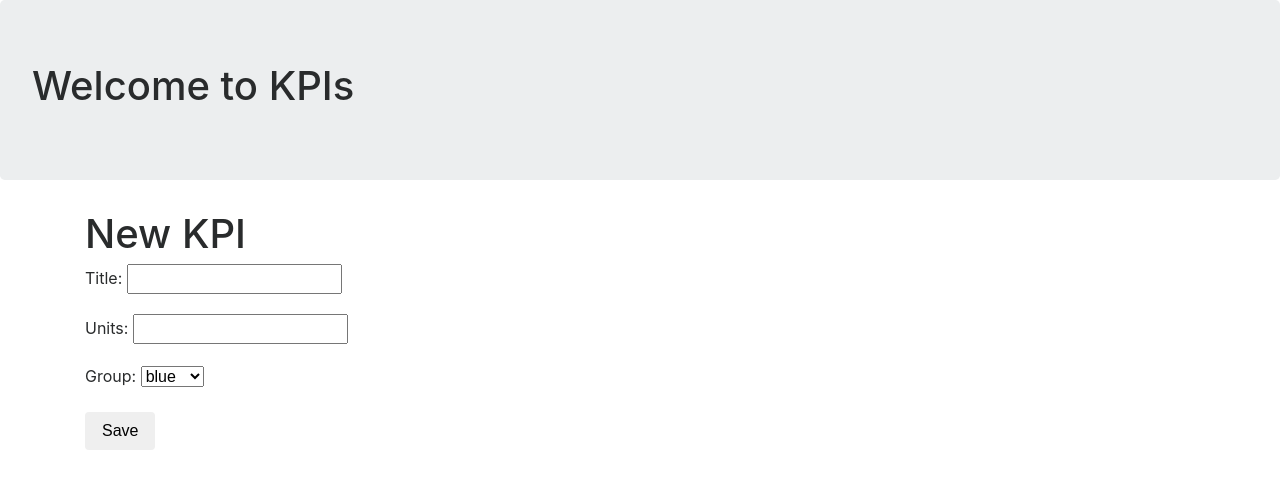
After one commit to timvan/kpisite, a Django app: page /kpis/kpi_new in a window 1280 px wide. The commit adds this page. Shown: the top 489 px of the page. Run offline with Django 3.2, Linux system fonts and the light colour scheme; a user stored in the database is signed in; some libraries are stand-ins or nearby versions.

Commit message:
added kpi_new form

```diff
--- /dev/null
+++ b/kpis/forms.py
@@ -0,0 +1,9 @@
+from django import forms
+
+from .models import KPI
+
+class NewKpiForm(forms.ModelForm):
+
+	class Meta:
+		model = KPI
+		fields = ('title', 'units', 'group')
--- a/kpis/models.py
+++ b/kpis/models.py
@@ -1,6 +1,7 @@
 from django.db import models
 from django.utils import timezone
 from django.db.models import Sum
+from datetime import date
 
 # Create your models here.
 
@@ -17,6 +18,20 @@ class KPI(models.Model):
 		activity_list = activity.objects.filter(kpi_id = self.id)
 		self.total = activity_list.aggregate(Sum('activity_value'))['activity_value__sum']
 		return self.total
+
+	def get_daily_total(self):
+
+		today = date.today()
+
+		activity_list = activity.objects.filter(kpi_id = self.id)
+
+		activity_list = activity_list.filter(datetime_logged__year=today.year,
+			datetime_logged__month=today.month,
+			datetime_logged__day=today.day)
+
+		self.total = activity_list.aggregate(Sum('activity_value'))['activity_value__sum']
+		return self.total
+
 
 	## Granularity to be designed. I.e group taget/entries per day/week/5days
 	# gran_choices = {
@@ -70,4 +85,4 @@ class KPI(models.Model):
 class activity(models.Model):
 	activity_value = models.IntegerField(default = 1) # possibly default = 1,
 	kpi = models.ForeignKey(KPI, on_delete = models.CASCADE, parent_link = True)
-	date_time = models.DateTimeField(default = timezone.now)
+	datetime_logged = models.DateTimeField(default = timezone.now)
--- a/kpis/templates/kpis/index.html
+++ b/kpis/templates/kpis/index.html
@@ -10,14 +10,14 @@
 	    		<div class="container" style="background-color: {{ kpi.get_group_color }};">
 	    			<div style="color: white">
 						<h1>{{ kpi.title }}</h1>
-						<p>{{ kpi.get_total }} {{ kpi.units }}</p>
+						<p>{{ kpi.get_daily_total }} {{ kpi.units }}</p>
 					</div>
 					<a href="{% url 'log_activity' pk=kpi.pk %}" class="btn btn-default">+</a>
 					<a href="{% url 'detail' pk=kpi.pk %}">View Details</a>
 
 	    		</div>
 	    	</div>
-	    	{% if forloop.counter|divisibleby:3 %}</div><div class="row">{% endif %}
+	    	{% if forloop.counter|divisibleby:3 %}</div><br><div class="row">{% endif %}
 	    	{% if for.loop.last %}</div>{% endif %}
 
 	    {% endfor %}
--- /dev/null
+++ b/kpis/templates/kpis/kpi_new.html
@@ -0,0 +1,12 @@
+{% extends 'kpis/base.html' %}
+
+{% block content %}
+
+<h1>New KPI</h1>
+	<form method="post" class="post-form">{% csrf_token %}
+		{{ form.as_p }}
+		<button type="submit" class="save btn btn-deault">Save</button>
+	</form>
+
+
+{% endblock %}
--- a/kpis/urls.py
+++ b/kpis/urls.py
@@ -6,5 +6,6 @@ urlpatterns = [
 	path('kpis/', views.index, name = 'index'),
 	path('kpis/<int:pk>/log_activity', views.log_activity, name = 'log_activity'),
 	path('kpis/<int:pk>/detail', views.detail, name = 'detail'),
+	path('kpis/kpi_new', views.kpi_new, name = 'kpi_new'),
 
 ]
--- a/kpis/views.py
+++ b/kpis/views.py
@@ -4,6 +4,7 @@ from django.contrib.auth.decorators import login_required
 from django.contrib.auth.forms import UserCreationForm
 from django.contrib.auth import authenticate
 from .models import KPI, activity
+from .forms import NewKpiForm
 
 # Create your views here.
 
@@ -31,3 +32,16 @@ def log_activity(response, pk):
 @login_required
 def detail(response, pk):
 	return HttpResponse("Hello World")
+
+@login_required
+def kpi_new(request):
+	if request.method == "POST":
+		form = NewKpiForm(request.POST)
+		if form.is_valid():
+			kpi = form.save(commit = False)
+			kpi.author = request.user
+			kpi.save()
+			return redirect('index')
+	else:
+		form = NewKpiForm()
+	return render(request, 'kpis/kpi_new.html', {'form' : form})
```
Also changed, not shown: db.sqlite3, kpis/migrations/0007_auto_20180204_1216.py (added).
